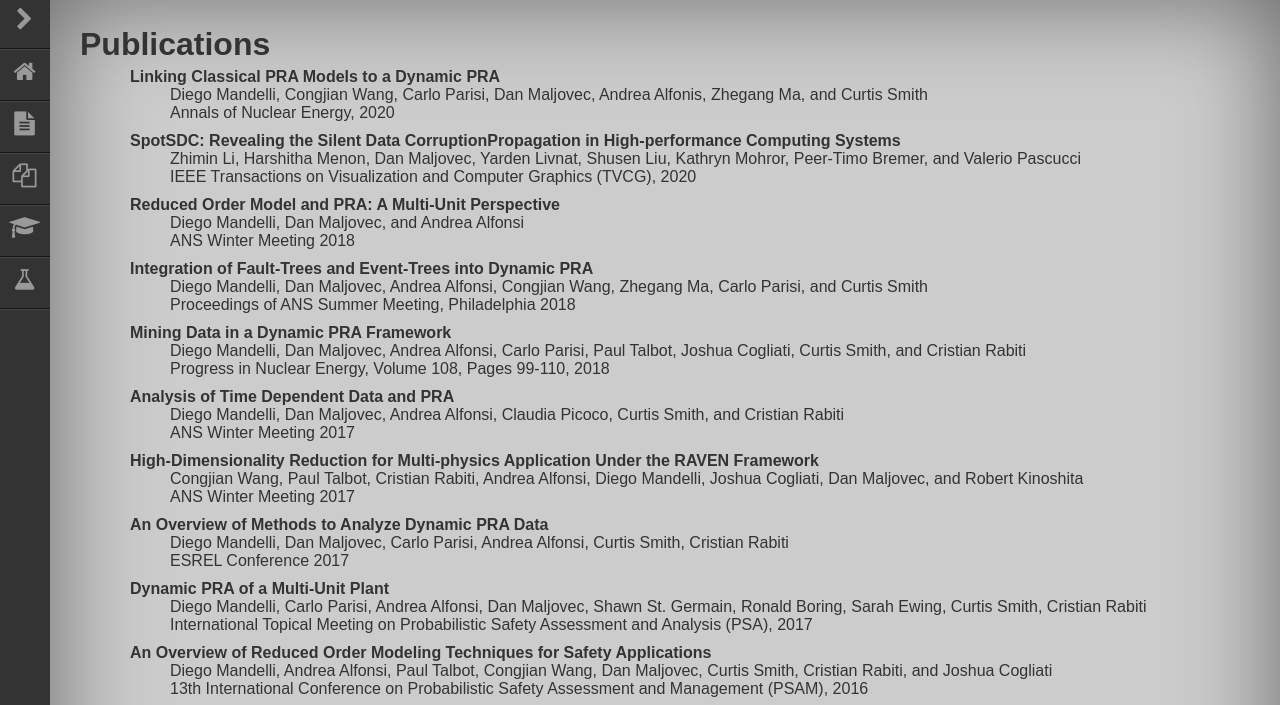
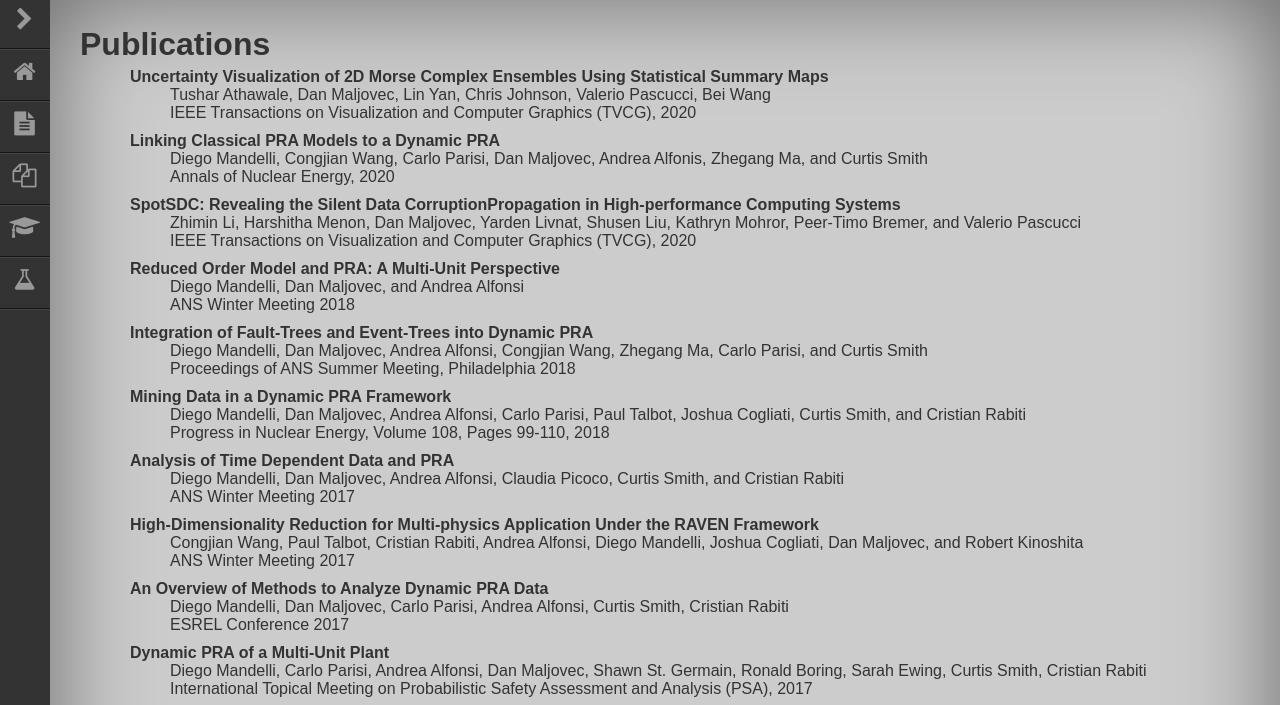
Before and after one commit to maljovec/maljovec.github.io, a plain HTML site: page pubs.html in a window 1280 px wide. Shown: the part 56-761 px from the top of the page. Drawn offline with nearby package versions, Linux system fonts and the light colour scheme.

Commit message:
Add VIS 2020 paper

```diff
--- a/pubs.html
+++ b/pubs.html
@@ -36,6 +36,11 @@
         <div id="site-body" style="min-height: 100vh;">
         <h1 class="title">Publications</h1>
           <dl class="content" id="publications">
+            <dt>Uncertainty Visualization of 2D Morse Complex Ensembles Using Statistical Summary Maps</dt>
+            <dd>
+              Tushar Athawale, Dan Maljovec, Lin Yan, Chris Johnson, Valerio Pascucci, Bei Wang <br />
+              IEEE Transactions on Visualization and Computer Graphics (TVCG), 2020
+            </dd>
             <dt>Linking Classical PRA Models to a Dynamic PRA</dt>
             <dd>
                 Diego Mandelli, Congjian Wang, Carlo Parisi, Dan Maljovec, Andrea Alfonis, Zhegang Ma, and Curtis Smith <br />
```
